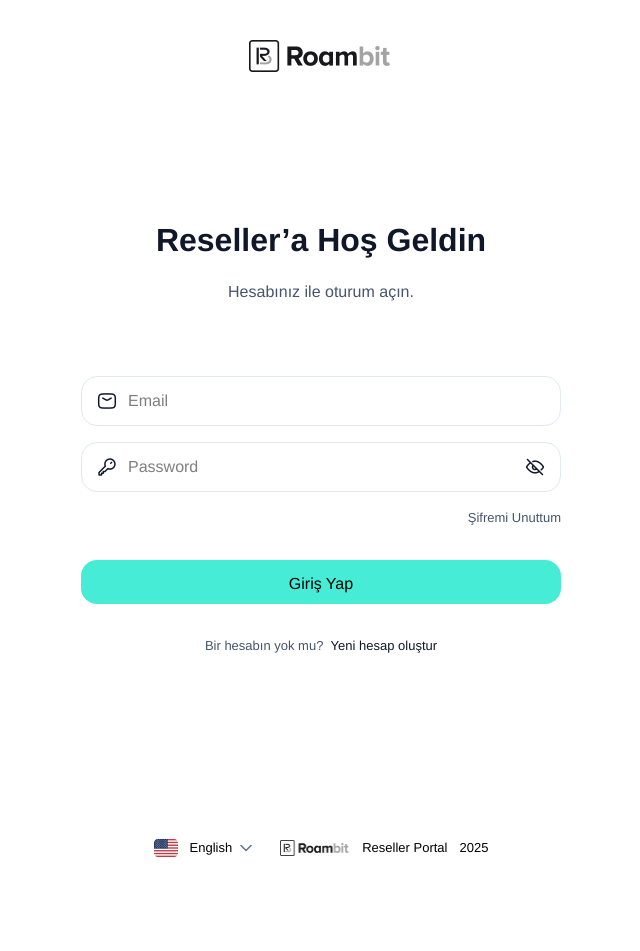
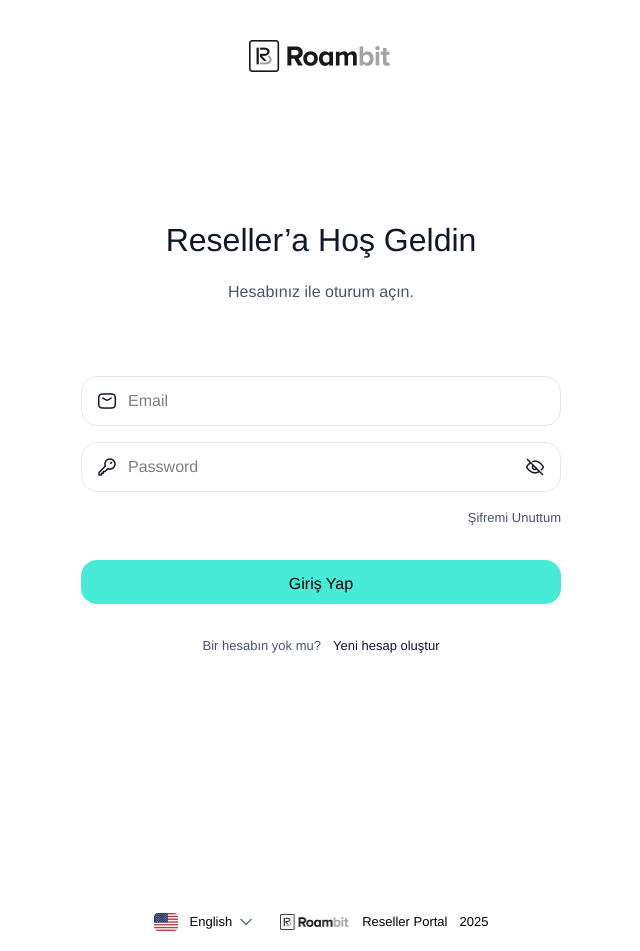
Before and after one commit to rubinimeri/roambit-figma, a Next.js app: page /login in a window 1280 px wide. Shown: the whole page, without its empty margins (319-959 px from the left). Before the commit the page ends 858 px from the top, so only its background shows below. Built offline with nearby package versions, Linux system fonts and the light colour scheme; a web font is replaced by a local one.

Commit message:
Change font weight & spacing

```diff
--- a/src/app/login/page.tsx
+++ b/src/app/login/page.tsx
@@ -11,13 +11,13 @@
 
       <main>
         <div className={"mt-[144px]"}>
-          <h1 className={"font-semibold text-[32px] text-slate-900 max-w-[816px] text-center mx-auto"}>Reseller’a Hoş Geldin</h1>
+          <h1 className={"font-medium text-[32px] text-slate-900 max-w-[816px] text-center mx-auto"}>Reseller’a Hoş Geldin</h1>
           <h2 className={"text-slate-600 max-w-[816px] text-center mx-auto mt-4"}>Hesabınız ile oturum açın.</h2>
         </div>
         <div className={"mx-auto max-w-[480px] mt-[72px] grid gap-8"}>
           <LoginForm />
-          <p className={"text-slate-600 text-[13px] mx-auto"}>
-            Bir hesabın yok mu? &nbsp;
+          <p className={"text-[13px] mx-auto flex gap-3"}>
+            <span className={"text-slate-600"}>Bir hesabın yok mu?</span>
             <a className={"text-slate-900"} href="#">
               Yeni hesap oluştur
             </a>
@@ -25,7 +25,7 @@
         </div>
       </main>
 
-      <footer className={"flex gap-7 items-center justify-center mt-[183px] text-[13px]"}>
+      <footer className={"flex gap-7 items-center justify-center mt-[257px] mb-[19px] text-[13px]"}>
         <div className={"flex gap-3"}>
           <img src="/login/flag.png" alt="flag" className={"max-w-6 h-[18px] self-center"}/>
           <p className={"flex gap-1 cursor-pointer"}>
```
